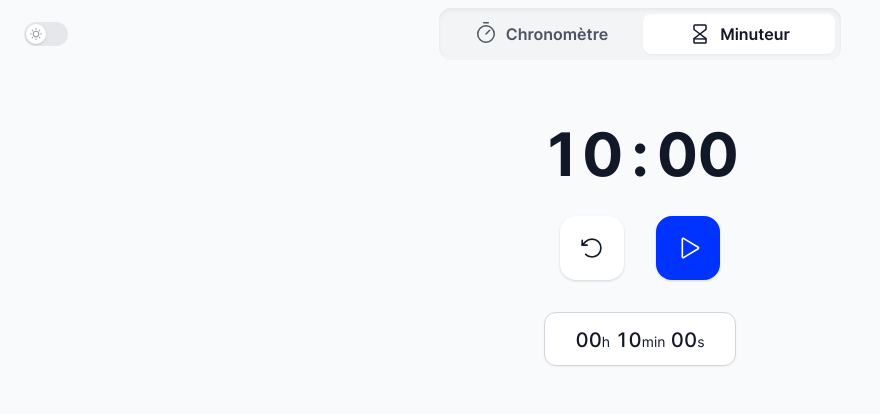
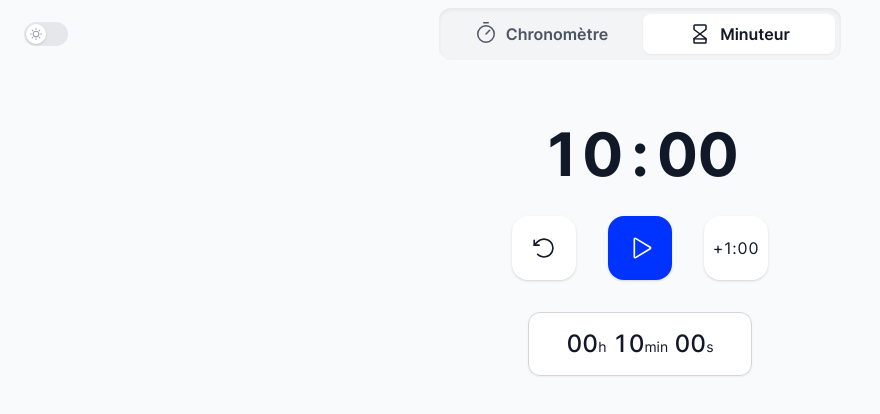
Before and after one commit to wdonval/stopwatch, a React (Vite) app: page /countdown in a window 1280 px wide. Shown: the top 414 px of the page, without its empty margins (0-880 px from the left). Built offline with nearby package versions, Linux system fonts and the light colour scheme.

Commit message:
functionnal countdown

```diff
--- a/src/components/Countdown/Countdown.jsx
+++ b/src/components/Countdown/Countdown.jsx
@@ -1,5 +1,5 @@
-import React, { useRef, useState } from "react";
-import ReactCountdown from "react-countdown";
+import React, { useRef, useState, useEffect } from "react";
+import ReactCountdown, { calcTimeDelta } from "react-countdown";
 import InputMask from "@/components/Countdown/InputMask";
 import CountdownDisplay from "@/components/Countdown/CountdownDisplay";
 import CountdownControl from "@/components/Countdown/CountdownControl";
@@ -8,7 +8,9 @@ import { useAtom } from "jotai";
 import { maxTimeAtom } from "@/components/Stopwatch/Timer";
 
 export default function Countdown() {
-	const [date, setDate] = useState(new Date(Date.now()));
+	const [inputValue, setInputValue] = useState(0);
+	const [value, setValue] = useState(0);
+	const [date, setDate] = useState(Date.now());
 	const countdown = useRef(null);
 	const [started, setStarted] = useState(false);
 	const maxTime = useAtom(maxTimeAtom);
@@ -35,23 +37,43 @@ export default function Countdown() {
 		const api = countdown.current.getApi();
 		api.stop();
 		setStarted(false);
+		const now = Date.now();
+		setDate(now + inputValue);
+		setValue(inputValue);
 	};
+
+	const addMinute = () => {
+		setDate(Date.now() + value + 60000);
+	};
+
+	const handleValue = (value) => {
+		setInputValue(value);
+		const now = Date.now();
+		setDate(now + value);
+	};
+
+	useEffect(() => {
+		setValue(inputValue);
+	}, [inputValue]);
 
 	return (
 		<div className="max-w-xl w-full mx-auto text-gray-900 dark:text-gray-100 z-50 transition-colors duration-150 mt-8">
 			<ReactCountdown
+				daysInHours={true}
 				ref={countdown}
 				date={date}
 				controlled={false}
 				autoStart={false}
+				intervalDelay={0}
 				renderer={renderer}
 				onPause={() => setStarted(false)}
 				onStop={() => setStarted(false)}
 				onComplete={() => setStarted(false)}
+				onTick={(time) => setValue(time.total)}
 			/>
-			<CountdownControl reset={resetTimer} toggle={startOrStop} started={started} />
+			<CountdownControl reset={resetTimer} toggle={startOrStop} started={started} add={addMinute} />
 			<div className="mt-8 flex justify-center">
-				<InputMask onChange={(value) => setDate(new Date(Date.now() + value))} />
+				<InputMask onChange={(value) => handleValue(value)} />
 			</div>
 		</div>
 	);
--- a/src/components/Countdown/CountdownControl.jsx
+++ b/src/components/Countdown/CountdownControl.jsx
@@ -1,9 +1,10 @@
 import React, { useEffect, useRef } from "react";
-import { Play, Pause, ArrowCounterClockwise, FlagBanner } from "phosphor-react";
+import { Play, Pause, ArrowCounterClockwise } from "phosphor-react";
 
-export default function TimerControl({ started, reset, toggle, save }) {
+export default function TimerControl({ started, reset, toggle, add }) {
 	const startButton = useRef(null);
 	const resetButton = useRef(null);
+	const addButton = useRef(null);
 
 	useEffect(() => {
 		document.addEventListener("keyup", (event) => handleInput(event));
@@ -15,10 +16,13 @@ export default function TimerControl({ started, reset, toggle, save }) {
 
 	const handleInput = (event) => {
 		if (event.target === document.body) {
-			if (event.code === "Enter" || event.code === "Space") {
+			console.log(event.key);
+			if (event.code === "Enter" || event.code === "Space" || event.key === "Enter" || event.key === "Space") {
 				startButton.current.click();
-			} else if (event.code === "Backspace" || event.code === "Delete") {
+			} else if (event.code === "Backspace" || event.code === "Delete" || event.key === "Backspace" || event.key === "Delete") {
 				resetButton.current.click();
+			} else if (event.key === "+") {
+				addButton.current.click();
 			}
 		}
 	};
@@ -40,6 +44,13 @@ export default function TimerControl({ started, reset, toggle, save }) {
 				{!started && <Play size={26} />}
 				{started && <Pause size={26} />}
 			</button>
+			<button
+				ref={addButton}
+				className="flex-shrink-0 rounded-2xl shadow flex items-center justify-center bg-white dark:bg-gray-800 text-gray-900 dark:text-gray-100 h-16 w-16 transform active:scale-95 transition-all duration-150 outline-none focus:outline-none focus-visible:ring-2 focus-visible:ring-primary focus-visible:ring-offset-2 focus-visible:ring-offset-gray-50 dark:focus-visible:ring-offset-gray-900"
+				onClick={add}
+			>
+				<span className="tracking-wider">+1:00</span>
+			</button>
 		</div>
 	);
 }
--- a/src/components/Countdown/InputMask.jsx
+++ b/src/components/Countdown/InputMask.jsx
@@ -71,7 +71,7 @@ export default function InputMask({ onChange }) {
 		<div className="inline-block relative w-auto">
 			<input
 				ref={inputRef}
-				className="bg-white dark:bg-gray-800 text-gray-900 dark:text-gray-100 select-all text-transparent text-center text-xl tabular-nums w-48 px-4 py-3 caret-transparent rounded-xl outline-none focus:outline-none shadow-sm focus:ring-primary focus:border-primary dark:focus:border-primary block border-gray-300 dark:border-gray-700"
+				className="transition-colors duration-150 bg-white dark:bg-gray-800 text-gray-900 dark:text-gray-100 select-all text-transparent text-center tabular-nums w-56 px-4 h-16 caret-transparent rounded-xl outline-none focus:outline-none shadow-sm focus:ring-primary focus:border-primary dark:focus:border-primary block border-gray-300 dark:border-gray-700"
 				type="text"
 				value=""
 				onInput={handleInput}
@@ -79,7 +79,7 @@ export default function InputMask({ onChange }) {
 				inputMode="numeric"
 			/>
 			<div
-				className="text-xl absolute tabular-nums inset-0 top-1/2 left-1/2 transform -translate-x-1/2 -translate-y-1/2 w-full text-center font-medium pointer-events-none"
+				className="text-2xl absolute tabular-nums inset-0 top-1/2 left-1/2 transform -translate-x-1/2 -translate-y-1/2 w-full text-center font-medium pointer-events-none"
 				dangerouslySetInnerHTML={{
 					__html: toString(value),
 				}}
--- a/src/components/Navbar.jsx
+++ b/src/components/Navbar.jsx
@@ -3,8 +3,8 @@ import { NavLink } from "react-router-dom";
 
 export default function Navbar({ routes }) {
 	return (
-		<div className="z-20 sm:static bg-gray-100 dark:bg-gray-800 sm:bg-transparent sm:dark:bg-transparent fixed bottom-0 left-0 right-0 flex justify-center text-gray-600 dark:text-gray-400 transition-colors duration-150">
-			<nav className="shadow-none sm:shadow-inner flex flex-nowrap bg-gray-100 dark:bg-gray-800 mx-auto justify-center gap-1.5 relative p-1.5 rounded-xl xs:w-auto w-full transition-colors duration-150">
+		<div className="z-20 sm:static bg-gray-100 dark:bg-gray-800 sm:bg-transparent sm:dark:bg-transparent fixed bottom-0 left-0 right-0 flex justify-center transition-colors duration-150">
+			<nav className="shadow-none sm:shadow-inner flex flex-nowrap bg-gray-100 dark:bg-gray-800 mx-auto justify-center gap-1.5 relative p-1.5 rounded-xl xs:w-auto w-full transition-colors duration-150 text-gray-600 dark:text-gray-400">
 				{routes.map((route, index) => (
 					<NavLink
 						exact
--- a/src/mixins/index.js
+++ b/src/mixins/index.js
@@ -6,6 +6,15 @@ export const msToTime = (duration, maxTime) => {
 		seconds = Math.floor((duration / 1000) % 60),
 		minutes = Math.floor((duration / (1000 * 60)) % 60),
 		hours = Math.floor(duration / (1000 * 60 * 60));
+
+	return { hours, minutes, seconds, milliseconds, duration };
+};
+
+export const msToTimeString = (duration) => {
+	let milliseconds = parseInt(duration % 1000).toLocaleString("fr-FR", { minimumIntegerDigits: 3 }),
+		seconds = Math.floor((duration / 1000) % 60).toLocaleString("fr-FR", { minimumIntegerDigits: 2 }),
+		minutes = Math.floor((duration / (1000 * 60)) % 60).toLocaleString("fr-FR", { minimumIntegerDigits: 2 }),
+		hours = Math.floor(duration / (1000 * 60 * 60)).toLocaleString("fr-FR", { minimumIntegerDigits: 2 });
 
 	return { hours, minutes, seconds, milliseconds, duration };
 };
```
